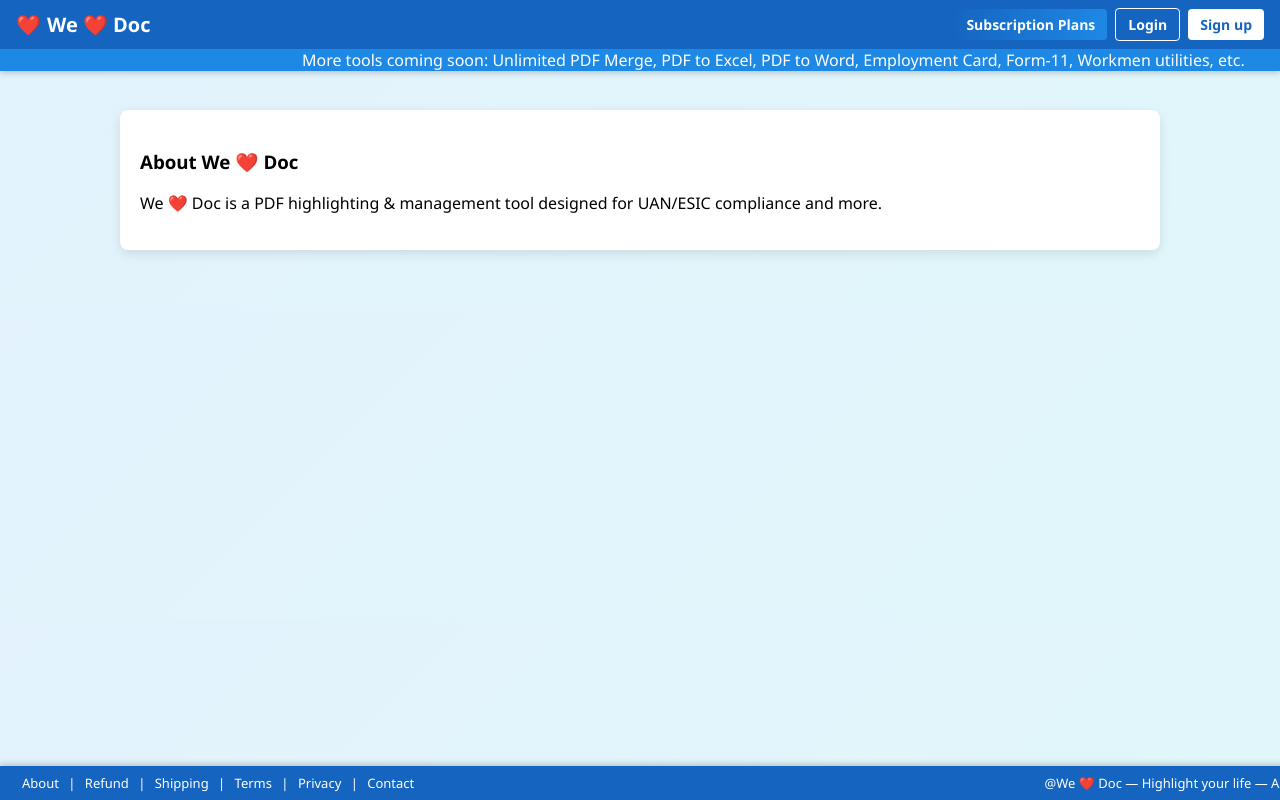
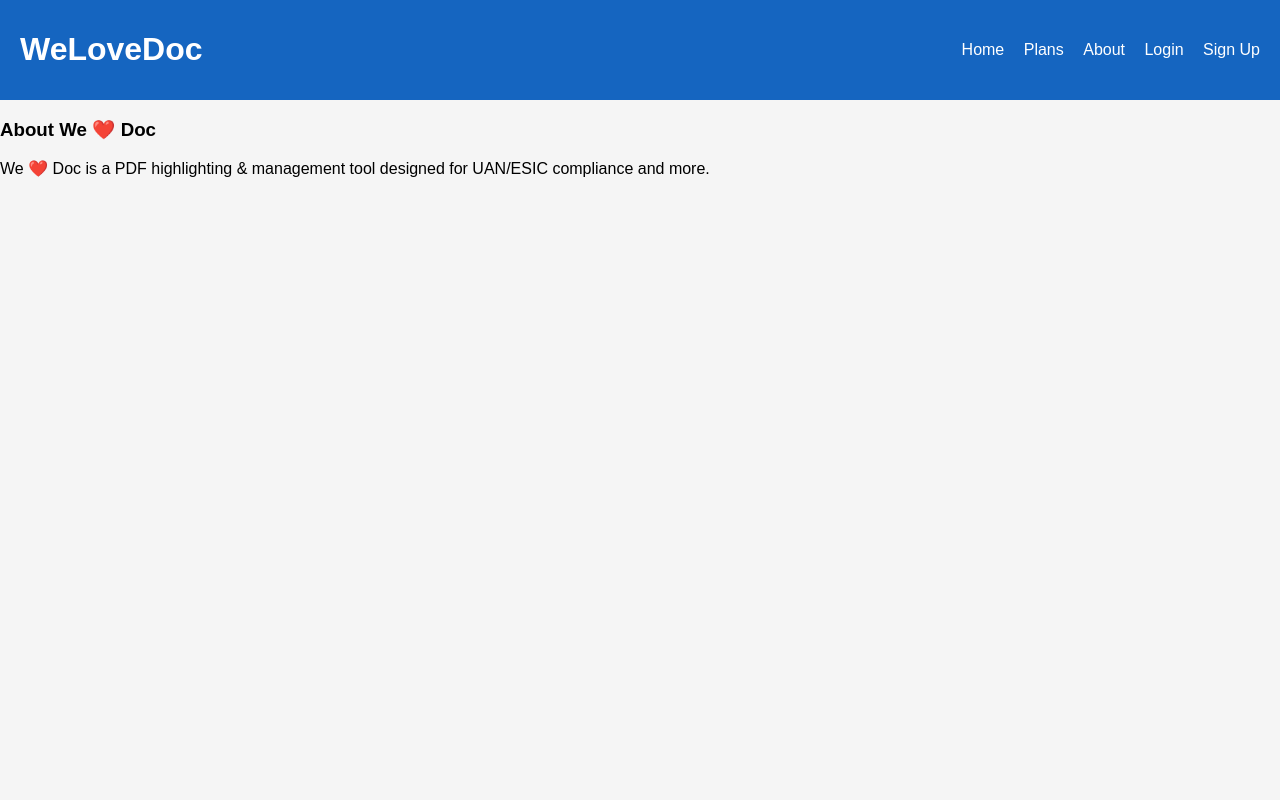
Before and after one commit to ajaysinghrajput9370/WeLoveDoc, a Python web app: template templates/about.html in a window 1280 px wide. Run offline with Jinja, Linux system fonts and the light colour scheme; the template is opened without the code that fills it, so the values that code supplies are empty.

Commit message:
Update base.html

```diff
--- a/templates/base.html
+++ b/templates/base.html
@@ -1,196 +1,32 @@
-<!doctype html>
+<!DOCTYPE html>
 <html lang="en">
 <head>
-  <meta charset="utf-8" />
-  <title>{% block title %}WeLoveDoc - Highlight your life{% endblock %}</title>
-  <meta name="viewport" content="width=device-width, initial-scale=1" />
+  <meta charset="UTF-8">
+  <meta name="viewport" content="width=device-width, initial-scale=1.0">
+  <title>WeLoveDoc</title>
   <style>
-    :root {
-      --brand-blue: #1565C0;
-      --brand-lightblue: #1E88E5;
-      --bg-gradient: linear-gradient(135deg, #e3f2fd, #e0f7fa);
-    }
-    body {
-      margin: 0;
-      font-family: "Segoe UI", Arial, sans-serif;
-      background: var(--bg-gradient);
-      padding-top: 110px;
-      padding-bottom: 60px;
-    }
-    .header {
-      position: fixed;
-      top: 0;
-      left: 0;
-      width: 100%;
-      background: var(--brand-blue);
-      color: white;
-      display: flex;
-      flex-direction: column;
-      box-shadow: 0 2px 6px rgba(0,0,0,0.2);
-      z-index: 1000;
-    }
-    .header-top {
-      display: flex;
-      align-items: center;
-      justify-content: space-between;
-      padding: 8px 16px;
-      flex-wrap: wrap;
-    }
-    .brand {
-      font-size: 20px;
-      font-weight: bold;
-      display: flex;
-      align-items: center;
-      gap: 6px;
-    }
-    .brand .heart {
-      color: white;
-    }
-    .user-info {
-      font-size: 14px;
-      margin-right: 10px;
-    }
-    .header-actions {
-      display: flex;
-      gap: 8px;
-      align-items: center;
-    }
-    .header-actions a {
-      text-decoration: none;
-      padding: 6px 12px;
-      border-radius: 4px;
-      font-size: 14px;
-      font-weight: bold;
-      transition: background 0.2s;
-    }
-    .login-btn {
-      background: transparent;
-      border: 1px solid white;
-      color: white;
-    }
-    .login-btn:hover {
-      background: rgba(255,255,255,0.2);
-    }
-    .signup-btn {
-      background: white;
-      color: var(--brand-blue);
-    }
-    .signup-btn:hover {
-      background: #f5f5f5;
-    }
-    .plans-btn {
-      background: linear-gradient(90deg, var(--brand-blue), var(--brand-lightblue));
-      color: white;
-    }
-    .plans-btn:hover {
-      background: linear-gradient(90deg, #0d47a1, #1976d2);
-    }
-    .notice-bar {
-      background: var(--brand-lightblue);
-      overflow: hidden;
-      white-space: nowrap;
-    }
-    .notice-text {
-      display: inline-block;
-      padding-left: 100%;
-      animation: scroll-left 15s linear infinite;
-    }
-    @keyframes scroll-left {
-      0% { transform: translateX(0); }
-      100% { transform: translateX(-100%); }
-    }
-    .footer {
-      position: fixed;
-      bottom: 0;
-      left: 0;
-      width: 100%;
-      background: var(--brand-blue);
-      color: white;
-      display: flex;
-      justify-content: space-between;
-      align-items: center;
-      padding: 8px 16px;
-      font-size: 13px;
-      box-shadow: 0 -2px 6px rgba(0,0,0,0.2);
-      flex-wrap: wrap;
-    }
-    .footer a {
-      color: white;
-      text-decoration: none;
-      margin: 0 6px;
-    }
-    .footer a:hover {
-      text-decoration: underline;
-    }
-    .container {
-      max-width: 1000px;
-      margin: auto;
-      background: white;
-      padding: 20px;
-      border-radius: 8px;
-      box-shadow: 0 4px 12px rgba(0,0,0,0.1);
-    }
+    body { font-family: Arial, sans-serif; margin: 0; padding: 0; background: #f5f5f5; }
+    header { background: #1565C0; padding: 10px 20px; color: white; display: flex; justify-content: space-between; align-items: center; }
+    nav a { color: white; text-decoration: none; margin-left: 15px; }
+    nav a:hover { text-decoration: underline; }
+    .container { max-width: 800px; margin: 40px auto; background: white; padding: 20px; border-radius: 8px; }
   </style>
 </head>
 <body>
-
-  <!-- Header -->
-  <div class="header">
-    <div class="header-top">
-      <div class="brand">
-        <span class="heart">❤️</span>
-        <span>We <strong>❤️</strong> Doc</span>
-      </div>
-
+  <header>
+    <h1>WeLoveDoc</h1>
+    <nav>
+      <a href="{{ url_for('index') }}">Home</a>
+      <a href="{{ url_for('plans') }}">Plans</a>
+      <a href="{{ url_for('about') }}">About</a>
       {% if user %}
-        <div class="user-info">
-          Hi, {{ user }} |
-          {% if is_subscribed %}
-            ✅ Subscribed till {{ sub_expiry_date }}
-          {% else %}
-            Free Plan
-          {% endif %}
-        </div>
+        <a href="{{ url_for('logout') }}">Logout</a>
+      {% else %}
+        <a href="{{ url_for('login') }}">Login</a>
+        <a href="{{ url_for('signup') }}">Sign Up</a>
       {% endif %}
-
-      <div class="header-actions">
-        <a class="plans-btn" href="{{ url_for('plans') }}">Subscription Plans</a>
-        {% if user %}
-          <a class="login-btn" href="{{ url_for('logout') }}">Logout</a>
-        {% else %}
-          <a class="login-btn" href="{{ url_for('login') }}">Login</a>
-          <a class="signup-btn" href="{{ url_for('signup') }}">Sign up</a>
-        {% endif %}
-      </div>
-    </div>
-
-    <div class="notice-bar">
-      <div class="notice-text">
-        More tools coming soon: Unlimited PDF Merge, PDF to Excel, PDF to Word, Employment Card, Form-11, Workmen utilities, etc.
-      </div>
-    </div>
-  </div>
-
-  <!-- Main content -->
-  <div class="container">
-    {% block content %}
-    {% endblock %}
-  </div>
-
-  <!-- Footer -->
-  <div class="footer">
-    <div>
-      <a href="{{ url_for('about') }}">About</a> |
-      <a href="{{ url_for('refund') }}">Refund</a> |
-      <a href="{{ url_for('shipping') }}">Shipping</a> |
-      <a href="{{ url_for('terms') }}">Terms</a> |
-      <a href="{{ url_for('privacy') }}">Privacy</a> |
-      <a href="{{ url_for('contact') }}">Contact</a>
-    </div>
-    <div>
-      @We ❤️ Doc — Highlight your life — A&S
-    </div>
-  </div>
-
+    </nav>
+  </header>
+  {% block content %}{% endblock %}
 </body>
 </html>
```
